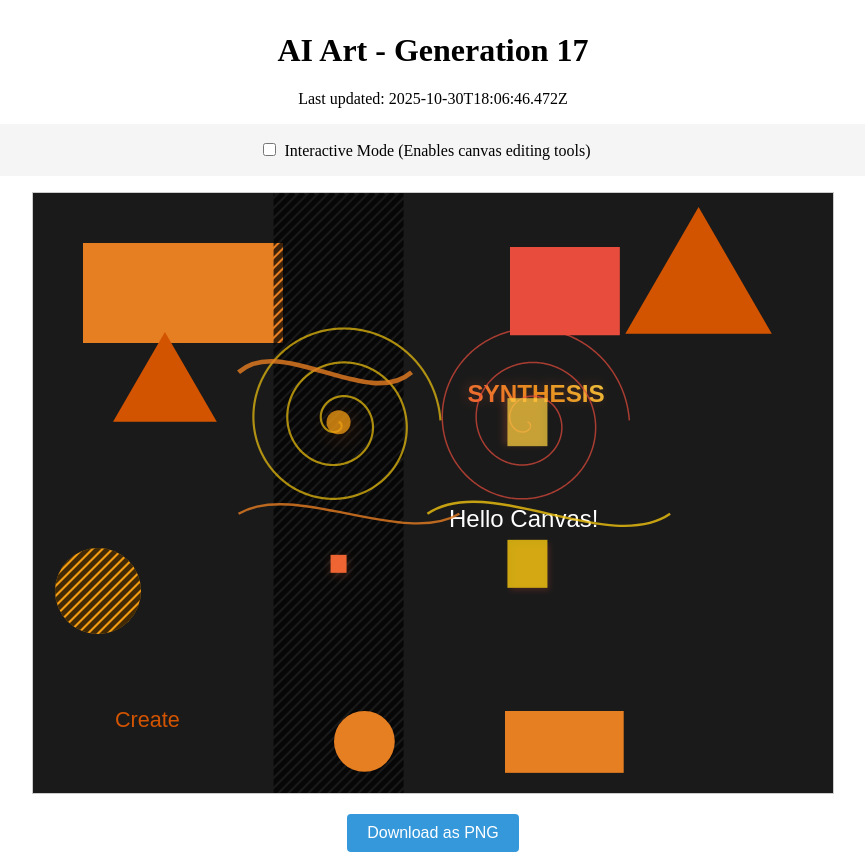
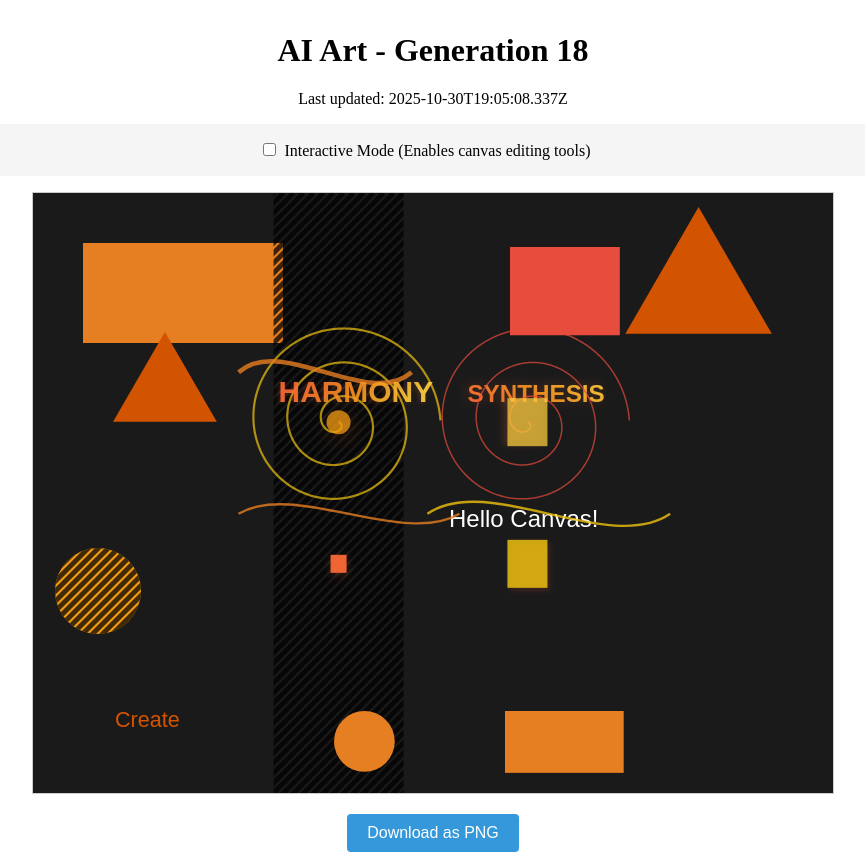
Before and after one commit to mcclowes/ai-art, a React (Vite) app: page / in a window 1280 px wide. Shown: the whole page, without its empty margins (207-1072 px from the left). Built offline with nearby package versions, Linux system fonts and the light colour scheme.

Commit message:
Improve artwork - Generation 18

```diff
--- a/src/artwork-state.ts
+++ b/src/artwork-state.ts
@@ -311,9 +311,36 @@ export const artworkState: ArtworkState = {
       "size": 84.57760991808765,
       "fillStyle": "#d35400",
       "id": "triangle_1761847606472"
+    },
+    {
+      "type": "text",
+      "x": 245.56242274412858,
+      "y": 209.17181705809645,
+      "text": "HARMONY",
+      "font": "bold 29.92977989567411px Arial",
+      "fillStyle": "#FF6B35",
+      "gradient": {
+        "type": "linear",
+        "colors": [
+          "#FF6B35",
+          "#F7931E",
+          "#FFD23F"
+        ],
+        "direction": 42.265972979695604,
+        "centerX": 0.3990549919776282,
+        "centerY": 0.46393763003941413
+      },
+      "shadow": {
+        "blur": 5.596377311533288,
+        "color": "#FF6B3540",
+        "offsetX": -1.6460559186396662,
+        "offsetY": 0.6161508719352042
+      },
+      "opacity": 0.8960141331888475,
+      "id": "gradient_text_1761851108337"
     }
   ],
-  "generation": 17,
-  "lastUpdated": "2025-10-30T18:06:46.472Z",
+  "generation": 18,
+  "lastUpdated": "2025-10-30T19:05:08.337Z",
   "cycleStarted": "2025-10-30T02:35:06.400Z"
 };
```
